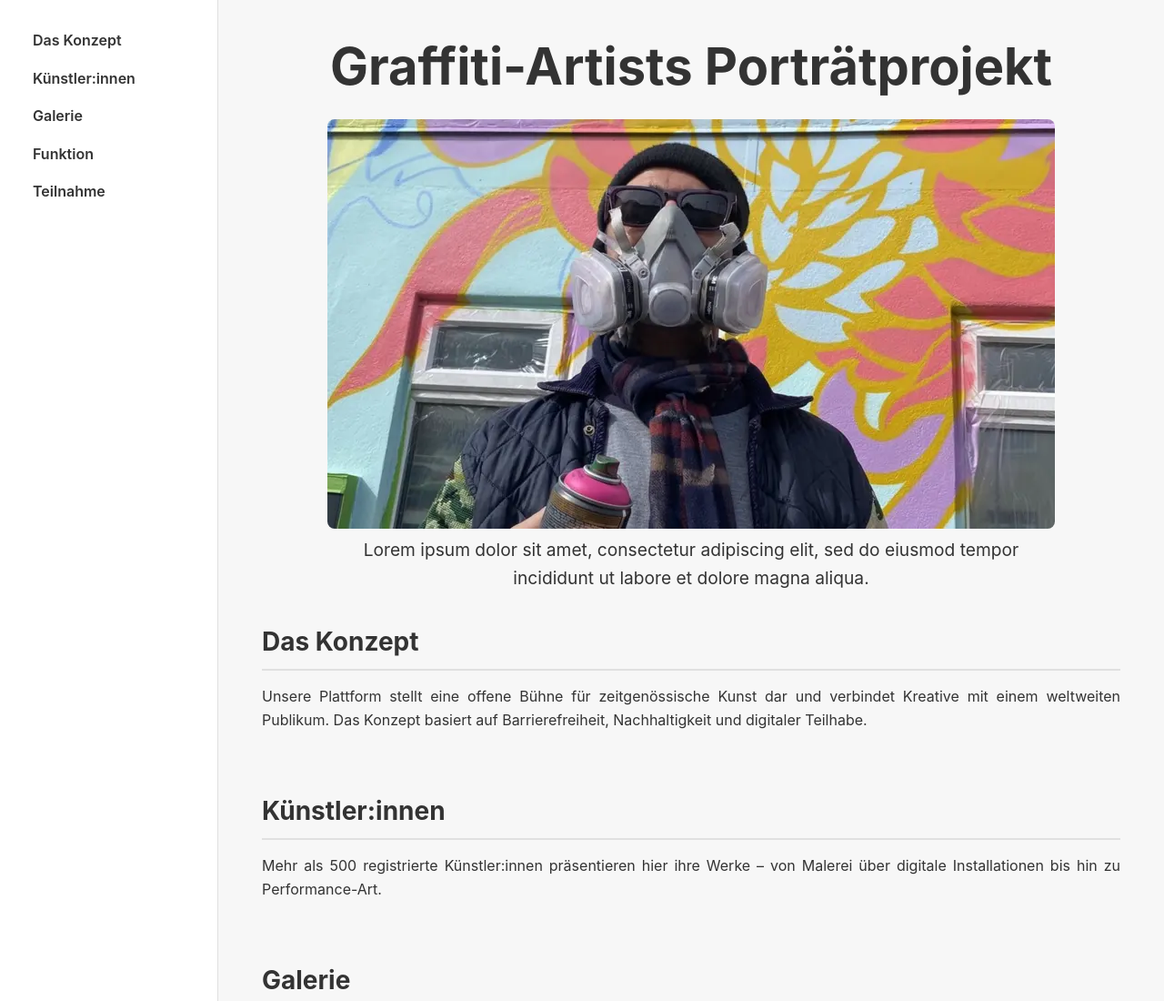
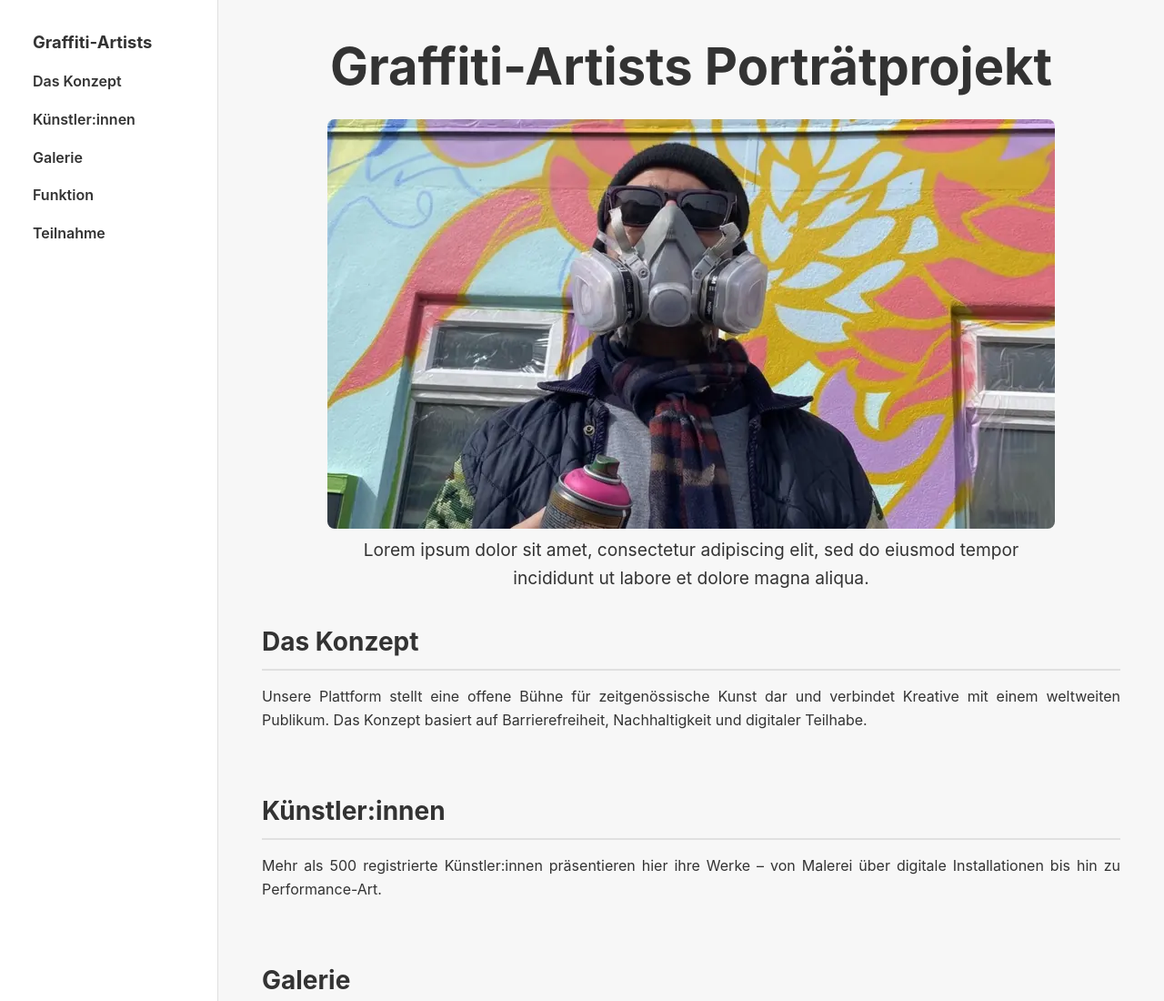
Before and after one commit to kunstprojekt/kunstprojekt.github.io, a plain HTML site: page index.html in a window 1280 px wide. Shown: the top 1100 px of the page at 91% size. Drawn offline with Linux system fonts and the light colour scheme.

Commit message:
Add navigation title link and improve CSS styling

```diff
--- a/index.html
+++ b/index.html
@@ -26,6 +26,11 @@
     nav ul{list-style:none;display:flex;flex-direction:column;gap:1rem}
     nav a{text-decoration:none;color:#333;font-weight:600;transition:color .2s ease}
     nav a:hover,nav a:focus{color:#0066cc}
+    /* hervorgehobener Titel-Link */
+    .nav-title a{
+      font-size:1.15rem;
+      font-weight:700;
+    }
     /* Inhalt */
     main{flex:1;padding:2rem 3rem;}
     h1.site-title{
@@ -49,7 +54,7 @@
       max-width:60ch;
       margin-left:auto;
       margin-right:auto;
-      font-size: 1.2rem;
+      font-size:1.2rem;
     }
     section{margin-bottom:4rem}
     section h2{margin-bottom:1rem;font-size:1.75rem;border-bottom:2px solid #e0e0e0;padding-bottom:.5rem}
@@ -67,6 +72,7 @@
 <body>
   <nav>
     <ul>
+      <li class="nav-title"><a href="#">Graffiti‑Artists</a></li>
       <li><a href="#konzept">Das Konzept</a></li>
       <li><a href="#kuenstler">Künstler:innen</a></li>
       <li><a href="#galerie">Galerie</a></li>
```
